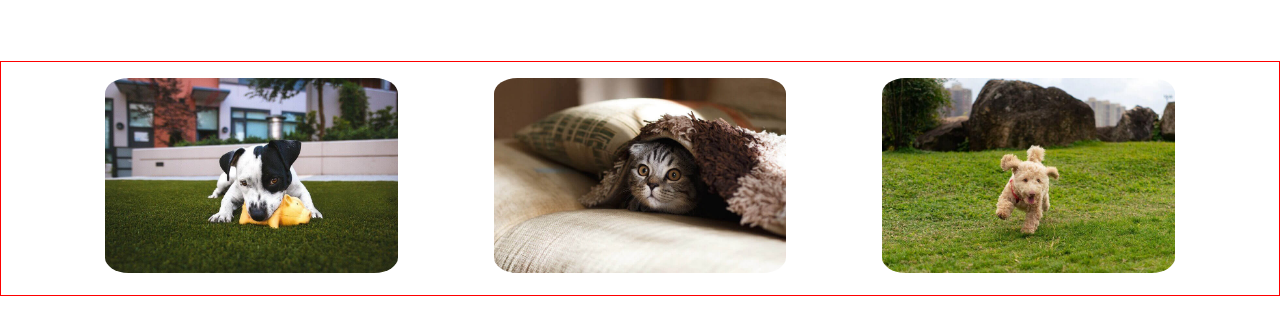
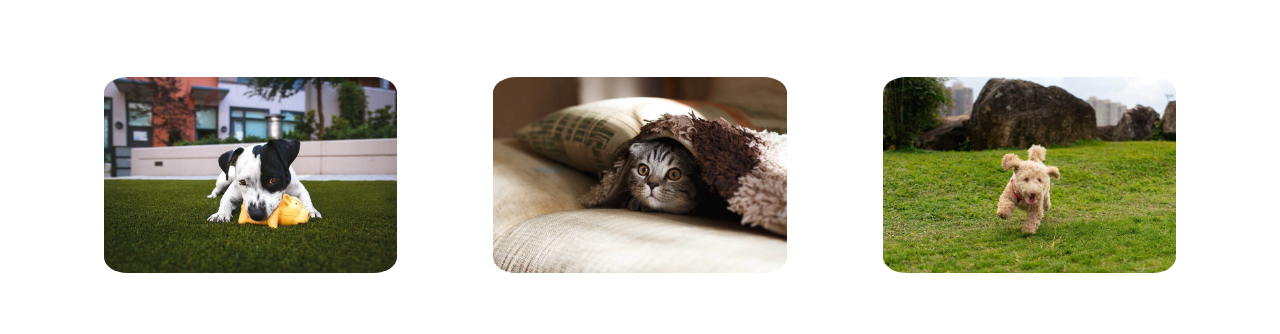
Before and after one commit to albertmc89/202307-w1ch4-albert-moyano, a plain HTML site: page index.html in a window 1280 px wide. Shown: the part 168-502 px from the top of the page. Drawn offline with nearby package versions, Linux system fonts and the light colour scheme.

Commit message:
Delete border section in style

```diff
--- a/index.html
+++ b/index.html
@@ -5,7 +5,7 @@
   <meta charset="UTF-8">
   <meta name="viewport" content="width=device-width, initial-scale=1.0">
   <meta name="description" content="Pet activities web">
-  <link rel="shortcut icon" href="favicon.ico" type="image/x-icon">
+  <link rel="shortcut icon" href="/favicon.ico" type="image/x-icon">
   <link rel="preconnect" href="https://fonts.googleapis.com">
   <link rel="preconnect" href="https://fonts.gstatic.com" crossorigin>
   <link href="https://fonts.googleapis.com/css2?family=Nunito:wght@400;800&display=swap" rel="stylesheet">
--- a/styles/styles.css
+++ b/styles/styles.css
@@ -134,6 +134,5 @@ figure:hover > .section-images__text-hover {
     display: flex;
     flex-direction: row;
     padding: 0 4rem 0 4rem;
-    border: 1px solid red;
   }
 }
```
